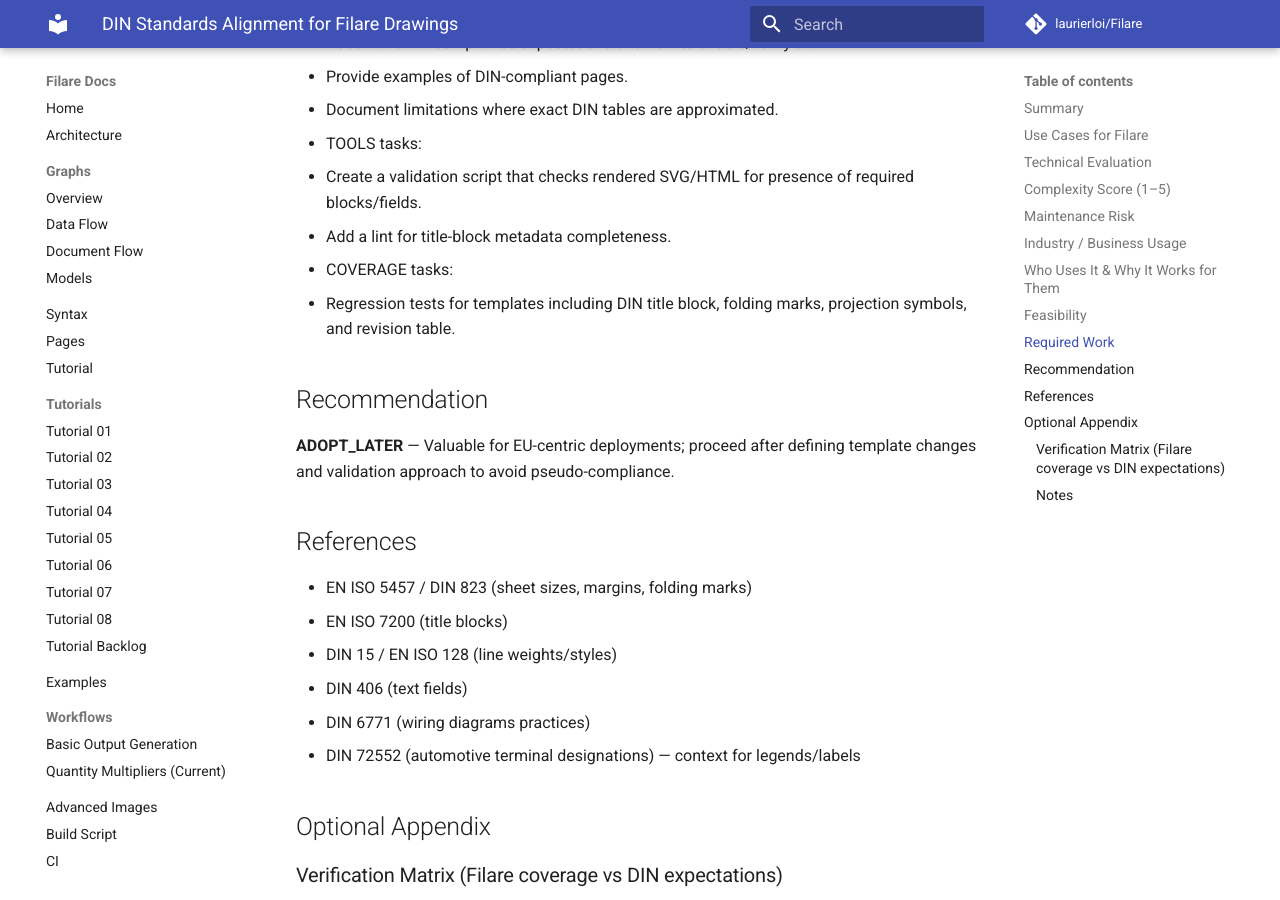
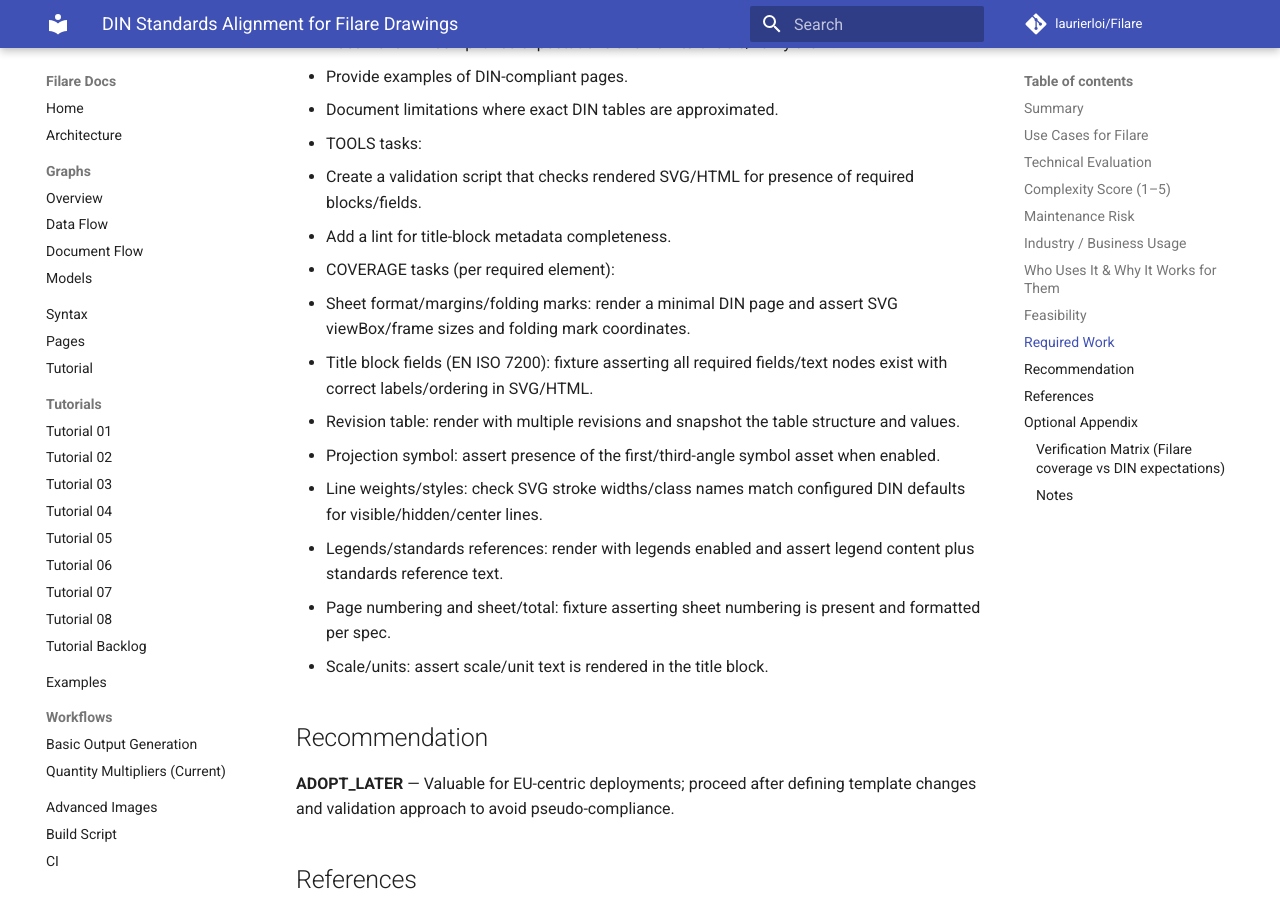
Before and after one commit to laurierloi/filare, an MkDocs documentation site: the page built from docs/research/din-standard.md, in a window 1280 px wide and 900 px high, scrolled down 3360 px. Built offline with MkDocs 1.6.1 and Material for MkDocs 9.7.7, drawn with Linux system fonts in a browser that asks for light colours; comment, search, counter and statistics services are not loaded.

Commit message:
docs: expand DIN coverage tasks

```diff
--- a/docs/research/din-standard.md
+++ b/docs/research/din-standard.md
@@ -79,8 +79,15 @@
 - TOOLS tasks:
   - Create a validation script that checks rendered SVG/HTML for presence of required blocks/fields.
   - Add a lint for title-block metadata completeness.
-- COVERAGE tasks:
-  - Regression tests for templates including DIN title block, folding marks, projection symbols, and revision table.
+- COVERAGE tasks (per required element):
+  - Sheet format/margins/folding marks: render a minimal DIN page and assert SVG viewBox/frame sizes and folding mark coordinates.
+  - Title block fields (EN ISO 7200): fixture asserting all required fields/text nodes exist with correct labels/ordering in SVG/HTML.
+  - Revision table: render with multiple revisions and snapshot the table structure and values.
+  - Projection symbol: assert presence of the first/third-angle symbol asset when enabled.
+  - Line weights/styles: check SVG stroke widths/class names match configured DIN defaults for visible/hidden/center lines.
+  - Legends/standards references: render with legends enabled and assert legend content plus standards reference text.
+  - Page numbering and sheet/total: fixture asserting sheet numbering is present and formatted per spec.
+  - Scale/units: assert scale/unit text is rendered in the title block.
 
 ## Recommendation
 **ADOPT_LATER** — Valuable for EU-centric deployments; proceed after defining template changes and validation approach to avoid pseudo-compliance.
```
